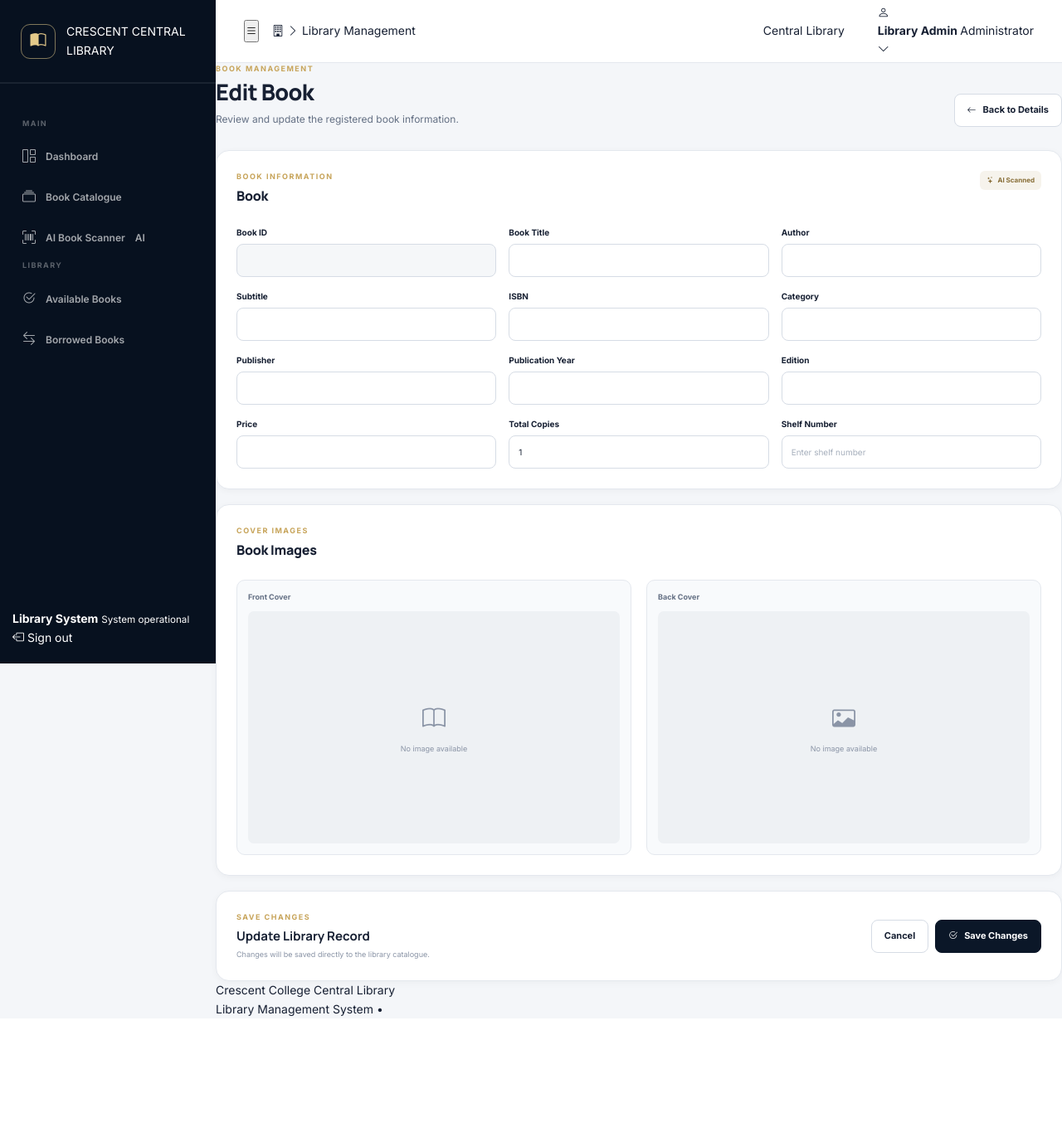
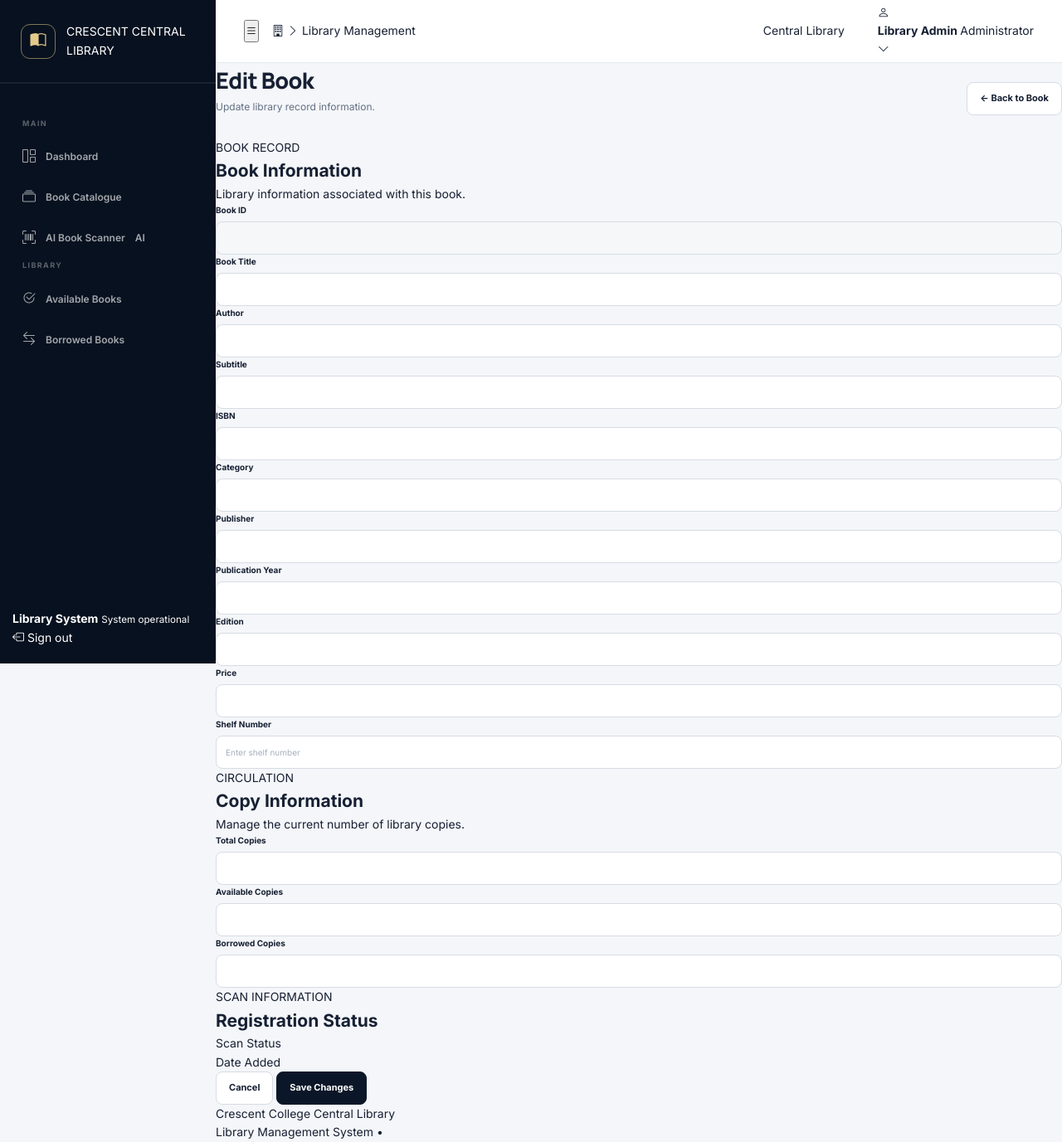
Before and after one commit to Azimullah-6430/Library-Management, a Flask app: template templates/edit_book.html in a window 1280 px wide. Shown: the whole page at 83% size. Before the commit the page ends 1225 px from the top, so only its background shows below. Run offline with Flask 3, Linux system fonts and the light colour scheme; the template is opened without the code that fills it, so the values that code supplies are empty; the visitor is signed in with stand-in values (Sample User, id 1).

Commit message:
Refactor edit_book.html for improved layout and text
Updated the edit book page layout and content for clarity and consistency.

```diff
--- a/templates/edit_book.html
+++ b/templates/edit_book.html
@@ -1,255 +1,226 @@
 {% extends "base.html" %}
 
-{% block title %}Edit Book | Crescent Central Library{% endblock %}
+{% block title %}Edit Book{% endblock %}
 
 {% block content %}
 
 <div class="page-header">
     <div>
-        <span class="page-eyebrow">BOOK MANAGEMENT</span>
         <h1>Edit Book</h1>
-        <p>Review and update the registered book information.</p>
+        <p>Update library record information.</p>
     </div>
 
-    <a href="{{ url_for('book_details', book_id=book['Book ID']) }}" class="btn-secondary">
-        <i class="bi bi-arrow-left"></i>
-        Back to Details
+    <a href="{{ url_for('book_details', book_id=book['Book ID']) }}"
+       class="btn btn-secondary">
+        ← Back to Book
     </a>
 </div>
 
-<form method="POST" class="edit-book-form">
+<div class="form-card">
 
-    <section class="dashboard-card">
+    <form method="POST"
+          action="{{ url_for('edit_book', book_id=book['Book ID']) }}">
 
-        <div class="card-header">
+        <div class="form-section">
+
+            <div class="section-heading">
                 <div>
-                <span class="card-eyebrow">BOOK INFORMATION</span>
-                <h2>{{ book['Book Title']|default('Book') }}</h2>
+                    <span class="section-kicker">BOOK RECORD</span>
+                    <h2>Book Information</h2>
+                    <p>Library information associated with this book.</p>
+                </div>
             </div>
 
-            <span class="ai-badge">
-                <i class="bi bi-stars"></i>
-                {{ book['Scan Status']|default('AI Scanned') }}
-            </span>
-        </div>
-
-        <div class="edit-grid">
+            <div class="form-grid">
 
                 <div class="form-group">
-                <label>Book ID</label>
-                <input
-                    type="text"
-                    value="{{ book['Book ID'] }}"
-                    readonly
-                    class="readonly-input"
-                >
+                    <label for="book_id">Book ID</label>
+                    <input type="text"
+                           id="book_id"
+                           value="{{ book.get('Book ID', 'Not available') }}"
+                           readonly>
                 </div>
 
                 <div class="form-group">
                     <label for="title">Book Title</label>
-                <input
-                    type="text"
+                    <input type="text"
                            id="title"
                            name="title"
-                    value="{{ book['Book Title']|default('') }}"
-                    required
-                >
+                           value="{{ book.get('Book Title', '') }}"
+                           required>
                 </div>
 
                 <div class="form-group">
                     <label for="author">Author</label>
-                <input
-                    type="text"
+                    <input type="text"
                            id="author"
                            name="author"
-                    value="{{ book['Author']|default('') }}"
-                >
+                           value="{{ book.get('Author', '') }}">
                 </div>
 
                 <div class="form-group">
                     <label for="subtitle">Subtitle</label>
-                <input
-                    type="text"
+                    <input type="text"
                            id="subtitle"
                            name="subtitle"
-                    value="{{ book['Subtitle']|default('') }}"
-                >
+                           value="{{ book.get('Subtitle', '') }}">
                 </div>
 
                 <div class="form-group">
                     <label for="isbn">ISBN</label>
-                <input
-                    type="text"
+                    <input type="text"
                            id="isbn"
                            name="isbn"
-                    value="{{ book['ISBN']|default('') }}"
-                >
+                           value="{{ book.get('ISBN', '') }}">
                 </div>
 
                 <div class="form-group">
                     <label for="category">Category</label>
-                <input
-                    type="text"
+                    <input type="text"
                            id="category"
                            name="category"
-                    value="{{ book['Category']|default('') }}"
-                >
+                           value="{{ book.get('Category', '') }}">
                 </div>
 
                 <div class="form-group">
                     <label for="publisher">Publisher</label>
-                <input
-                    type="text"
+                    <input type="text"
                            id="publisher"
                            name="publisher"
-                    value="{{ book['Publisher']|default('') }}"
-                >
+                           value="{{ book.get('Publisher', '') }}">
                 </div>
 
                 <div class="form-group">
-                <label for="year">Publication Year</label>
-                <input
-                    type="text"
-                    id="year"
-                    name="year"
-                    value="{{ book['Publication Year']|default('') }}"
-                >
+                    <label for="publication_year">Publication Year</label>
+                    <input type="text"
+                           id="publication_year"
+                           name="publication_year"
+                           value="{{ book.get('Publication Year', '') }}">
                 </div>
 
                 <div class="form-group">
                     <label for="edition">Edition</label>
-                <input
-                    type="text"
+                    <input type="text"
                            id="edition"
                            name="edition"
-                    value="{{ book['Edition']|default('') }}"
-                >
+                           value="{{ book.get('Edition', '') }}">
                 </div>
 
                 <div class="form-group">
                     <label for="price">Price</label>
-                <input
-                    type="text"
+                    <input type="text"
                            id="price"
                            name="price"
-                    value="{{ book['Price']|default('') }}"
-                >
-            </div>
-
-            <div class="form-group">
-                <label for="total_copies">Total Copies</label>
-                <input
-                    type="number"
-                    id="total_copies"
-                    name="total_copies"
-                    min="1"
-                    value="{{ book['Total Copies']|default(1) }}"
-                    required
-                >
+                           value="{{ book.get('Price', '') }}">
                 </div>
 
                 <div class="form-group">
                     <label for="shelf_number">Shelf Number</label>
-                <input
-                    type="text"
+                    <input type="text"
                            id="shelf_number"
                            name="shelf_number"
-                    value="{{ book['Shelf Number']|default('') }}"
-                    placeholder="Enter shelf number"
-                >
+                           value="{{ book.get('Shelf Number', '') }}"
+                           placeholder="Enter shelf number">
                 </div>
-
-        </div>
-
-    </section>
-
-    <section class="dashboard-card">
-
-        <div class="card-header">
-            <div>
-                <span class="card-eyebrow">COVER IMAGES</span>
-                <h2>Book Images</h2>
-            </div>
-        </div>
-
-        <div class="edit-images-grid">
-
-            <div class="edit-image-card">
-
-                <span>Front Cover</span>
-
-                {% if book['Front Image'] %}
-
-                <img
-                    src="{{ url_for('uploaded_file', filename=book['Front Image']) }}"
-                    alt="Front cover"
-                >
-
-                {% else %}
-
-                <div class="image-placeholder">
-                    <i class="bi bi-book"></i>
-                    <span>No image available</span>
-                </div>
-
-                {% endif %}
-
-            </div>
-
-            <div class="edit-image-card">
-
-                <span>Back Cover</span>
-
-                {% if book['Back Image'] %}
-
-                <img
-                    src="{{ url_for('uploaded_file', filename=book['Back Image']) }}"
-                    alt="Back cover"
-                >
-
-                {% else %}
-
-                <div class="image-placeholder">
-                    <i class="bi bi-card-image"></i>
-                    <span>No image available</span>
-                </div>
-
-                {% endif %}
 
             </div>
 
         </div>
 
-    </section>
 
-    <section class="dashboard-card edit-save-card">
+        <div class="form-section">
 
+            <div class="section-heading">
                 <div>
-            <span class="card-eyebrow">SAVE CHANGES</span>
-            <h2>Update Library Record</h2>
-            <p>
-                Changes will be saved directly to the library catalogue.
-            </p>
+                    <span class="section-kicker">CIRCULATION</span>
+                    <h2>Copy Information</h2>
+                    <p>Manage the current number of library copies.</p>
+                </div>
             </div>
 
-        <div class="edit-actions">
+            <div class="form-grid">
 
-            <a
-                href="{{ url_for('book_details', book_id=book['Book ID']) }}"
-                class="btn-secondary"
-            >
+                <div class="form-group">
+                    <label for="total_copies">Total Copies</label>
+                    <input type="number"
+                           id="total_copies"
+                           name="total_copies"
+                           min="0"
+                           value="{{ book.get('Total Copies', 1) }}"
+                           required>
+                </div>
+
+                <div class="form-group">
+                    <label for="available_copies">Available Copies</label>
+                    <input type="number"
+                           id="available_copies"
+                           name="available_copies"
+                           min="0"
+                           value="{{ book.get('Available Copies', 1) }}"
+                           required>
+                </div>
+
+                <div class="form-group">
+                    <label for="borrowed_copies">Borrowed Copies</label>
+                    <input type="number"
+                           id="borrowed_copies"
+                           name="borrowed_copies"
+                           min="0"
+                           value="{{ book.get('Borrowed Copies', 0) }}"
+                           required>
+                </div>
+
+            </div>
+
+        </div>
+
+
+        <div class="form-section">
+
+            <div class="section-heading">
+                <div>
+                    <span class="section-kicker">SCAN INFORMATION</span>
+                    <h2>Registration Status</h2>
+                </div>
+            </div>
+
+            <div class="record-info-grid">
+
+                <div class="record-info-item">
+                    <span>Scan Status</span>
+                    <strong>
+                        {{ book.get('Scan Status', 'Not available') }}
+                    </strong>
+                </div>
+
+                <div class="record-info-item">
+                    <span>Date Added</span>
+                    <strong>
+                        {{ book.get('Date Added', 'Not available') }}
+                    </strong>
+                </div>
+
+            </div>
+
+        </div>
+
+
+        <div class="form-actions">
+
+            <a href="{{ url_for('book_details', book_id=book['Book ID']) }}"
+               class="btn btn-secondary">
                 Cancel
             </a>
 
-            <button type="submit" class="btn-primary">
-                <i class="bi bi-check2-circle"></i>
+            <button type="submit"
+                    class="btn btn-primary">
                 Save Changes
             </button>
 
         </div>
 
-    </section>
-
     </form>
 
+</div>
+
 {% endblock %}
```
Lines whose indentation alone changed are shown as unchanged.
